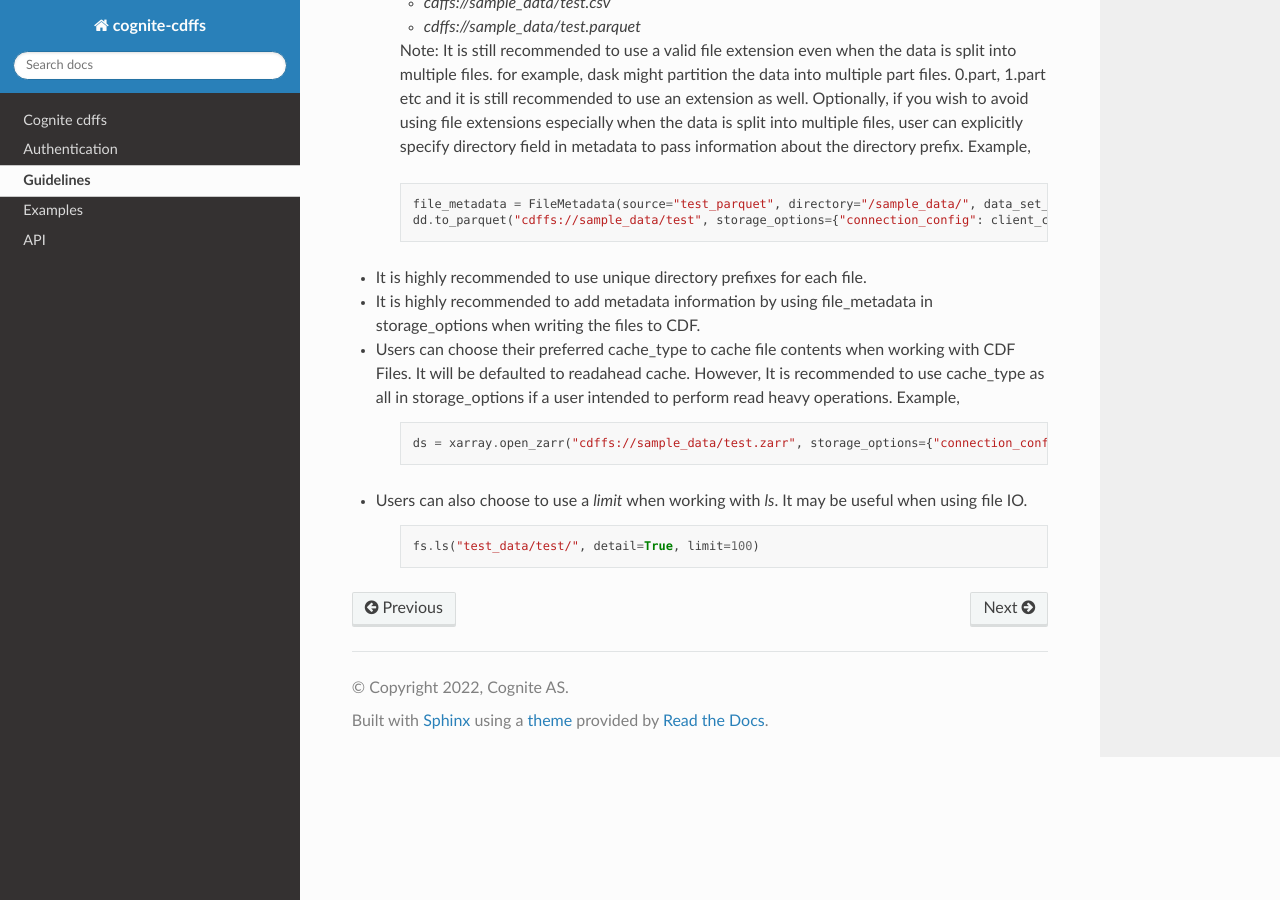
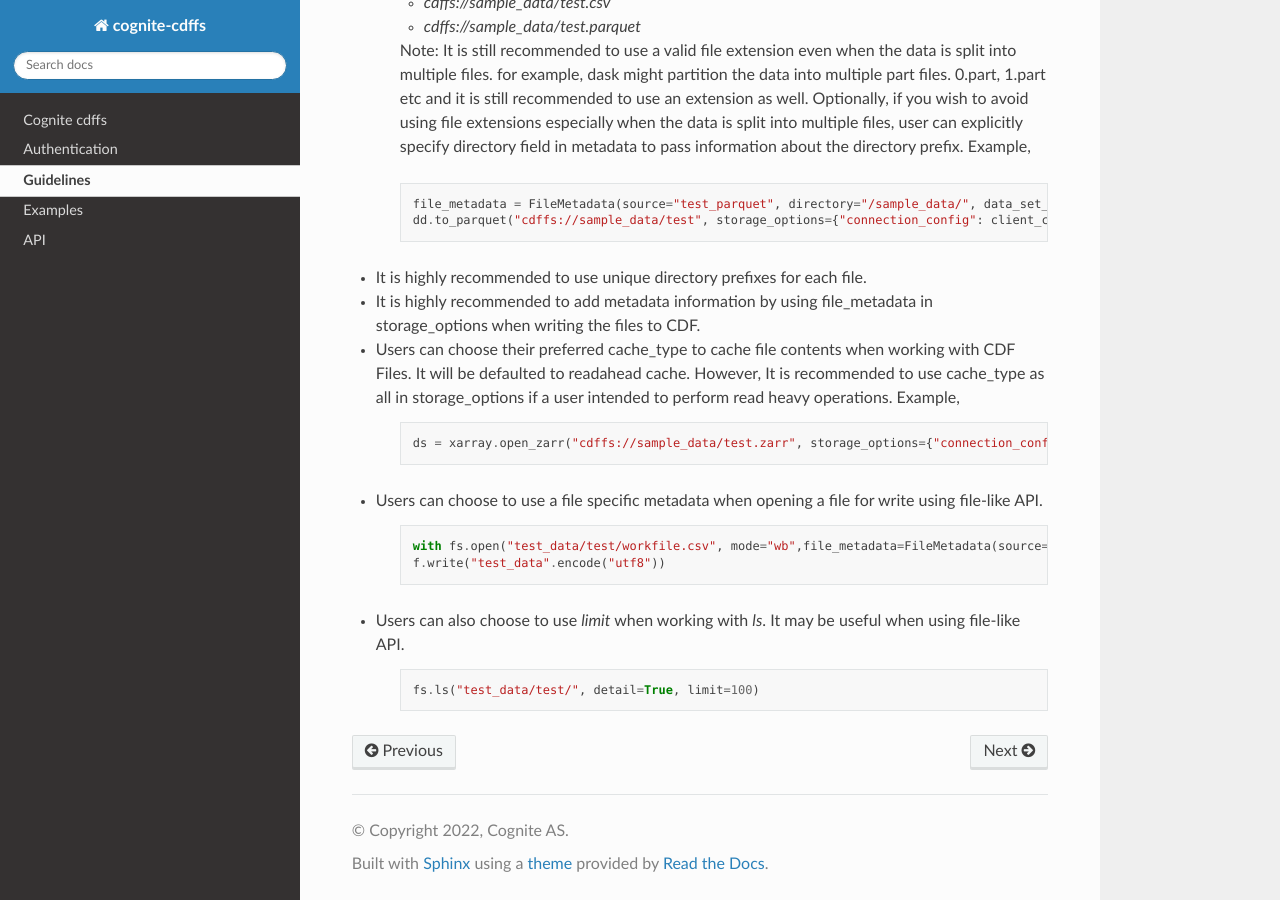
Before and after one commit to cognitedata/cdffs, a Sphinx documentation site: the page built from docs/source/guidelines.rst, in a window 1280 px wide and 900 px high, scrolled down 745 px. Built offline with Sphinx 7.4.7 and the Read the Docs theme 2.0.0, drawn with Linux system fonts in a browser that asks for light colours.

Commit message:
document updates

```diff
--- a/docs/source/guidelines.rst
+++ b/docs/source/guidelines.rst
@@ -51,7 +51,14 @@ Guidelines
 
         ds = xarray.open_zarr("cdffs://sample_data/test.zarr", storage_options={"connection_config": client_cnf, "cache_type": "all"})
 
-* Users can also choose to use a `limit` when working with `ls`. It may be useful when using file IO.
+* Users can choose to use a file specific metadata when opening a file for write using file-like API.
+
+    .. code-block:: python
+
+        with fs.open("test_data/test/workfile.csv", mode="wb",file_metadata=FileMetadata(source="test")) as f:
+        f.write("test_data".encode("utf8"))
+
+* Users can also choose to use `limit` when working with `ls`. It may be useful when using file-like API.
 
     .. code-block:: python
 
```
